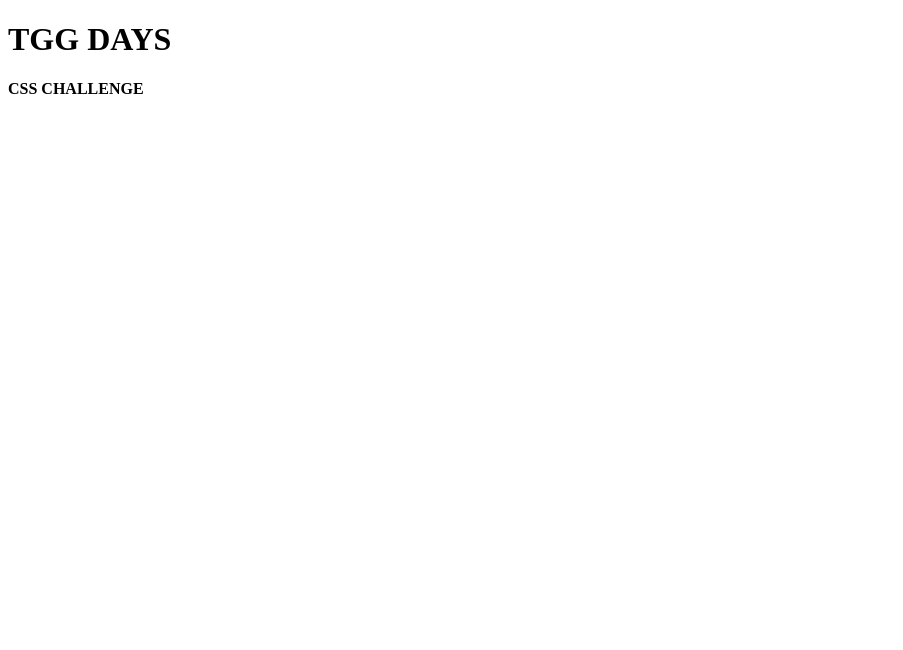
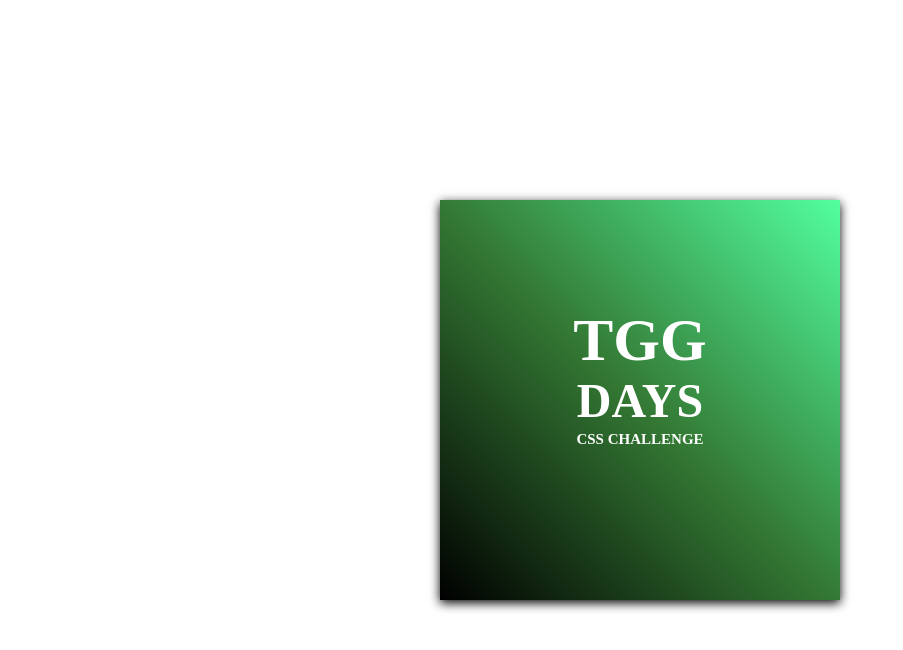
Before and after one commit to Mikevanschaik/TG-Web_Development, a plain HTML site: page Pairing Challenges/Challenge1.html in a window 1280 px wide. Shown: the whole page, without its empty margins (0-903 px from the left). Drawn offline with Linux system fonts and the light colour scheme; a web font is replaced by a local one.

Commit message:
Update Challenge1.html

```diff
--- a/Pairing Challenges/Challenge1.html
+++ b/Pairing Challenges/Challenge1.html
@@ -1,18 +1,23 @@
 <!DOCTYPE html>
 <html lang="en">
-<head>
-    <meta charset="UTF-8">
-    <meta http-equiv="X-UA-Compatible" content="IE=edge">
-    <meta name="viewport" content="width=device-width, initial-scale=1.0">
+  <head>
+    <meta charset="UTF-8" />
+    <meta http-equiv="X-UA-Compatible" content="IE=edge" />
+    <meta name="viewport" content="width=device-width, initial-scale=1.0" />
     <title>Document</title>
-    <link rel="stylesheet" href="stylesheet.css">
-</head>
-<body>
-    <div>
-        <h1>TGG DAYS</h1>
-        <h4>CSS CHALLENGE</h4>
+    <link rel="stylesheet" href="Styles/css-challenge1.css" />
+    <link
+      href="https://fonts.googleapis.com/css2?family=Zen+Antique+Soft&display=swap"
+      rel="stylesheet"
+    />
+  </head>
+  <body>
+    <div class="div">
+      <div class="text">
+        <h1>TGG</h1>
+        <h2>DAYS</h2>
+        <h3>CSS CHALLENGE</h3>
+      </div>
     </div>
-
-
-</body>
+  </body>
 </html>
```
